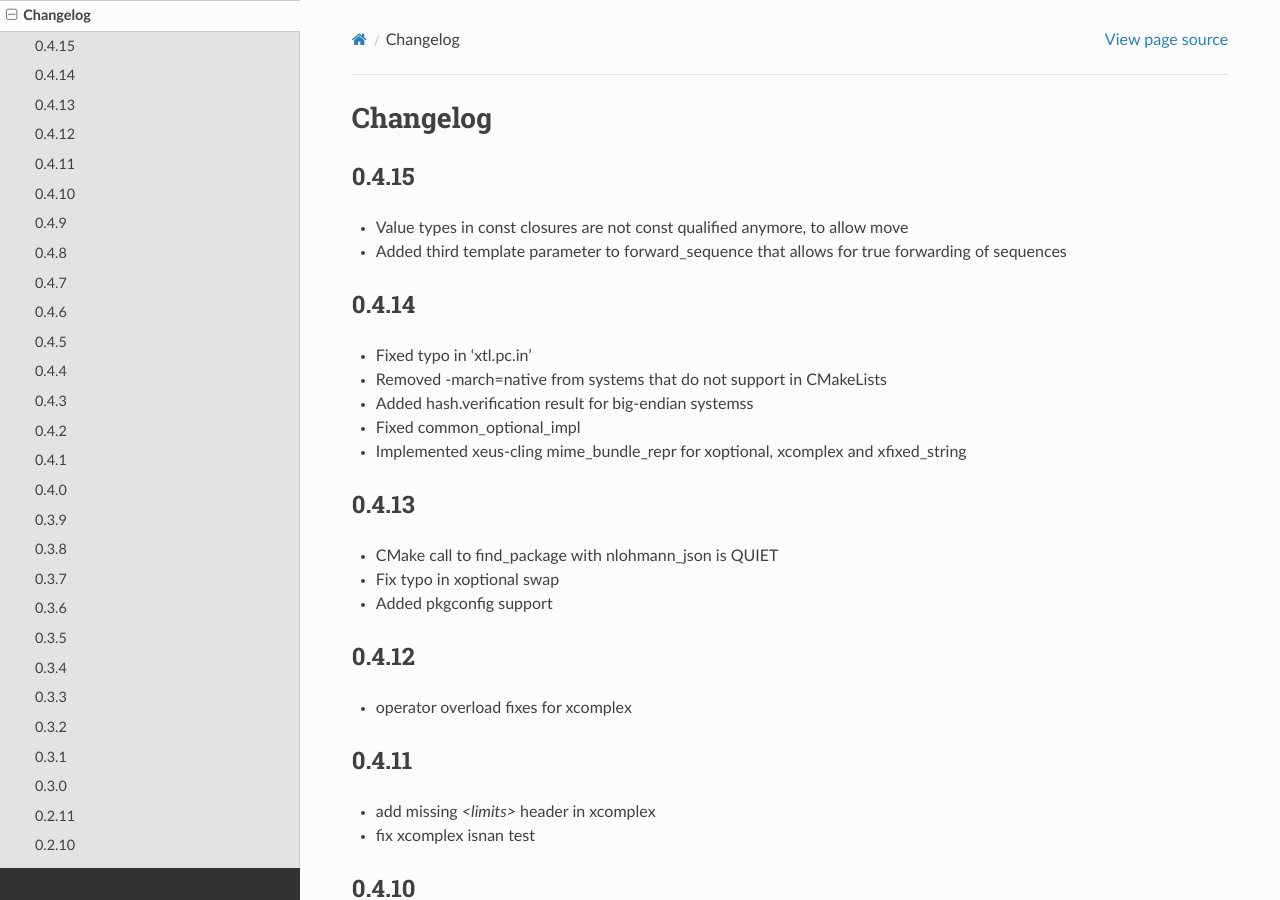
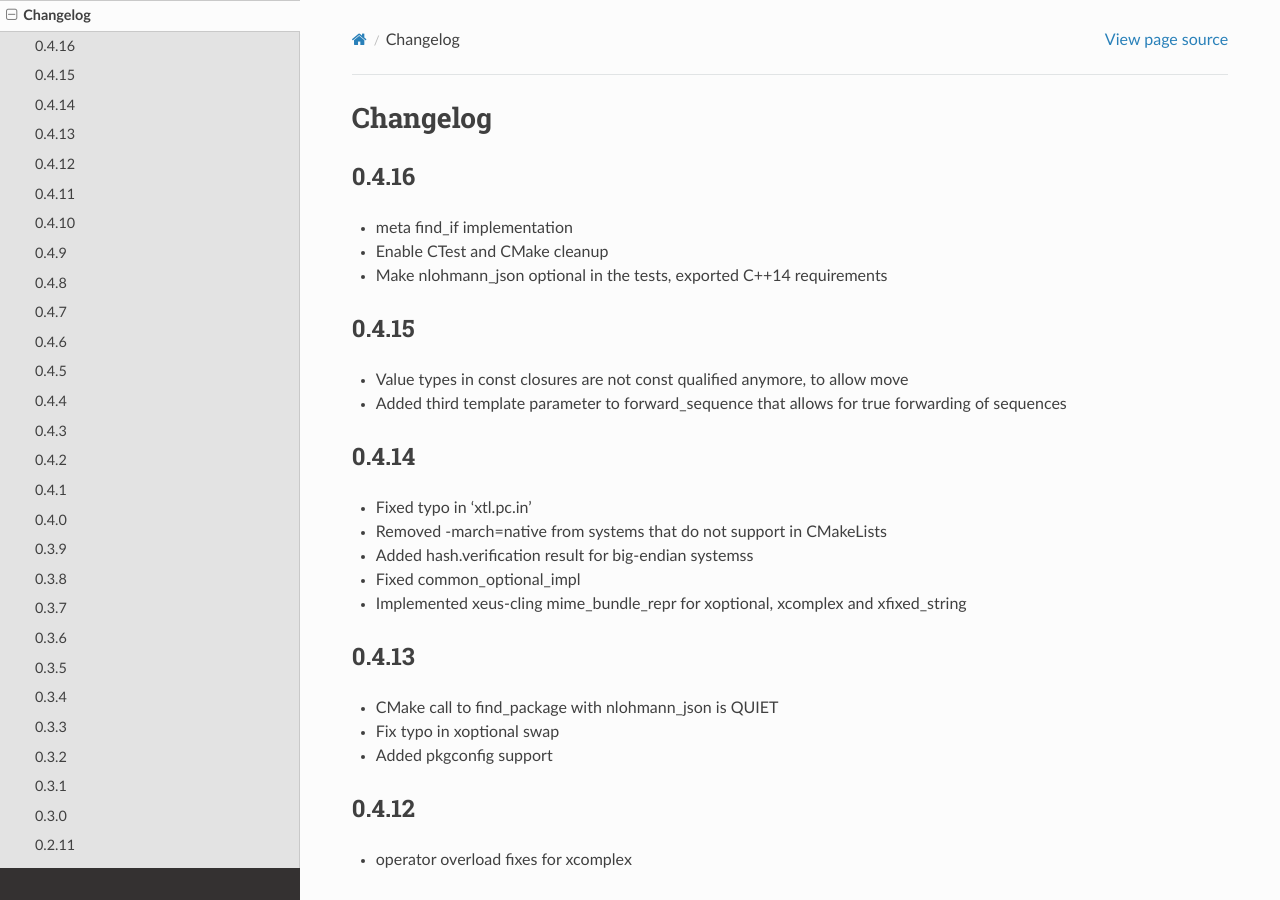
Before and after one commit to xtensor-stack/xtl, a Sphinx documentation site: the page built from docs/source/changelog.rst, in a window 1280 px wide and 900 px high. Built offline with Sphinx 7.4.7 and the Read the Docs theme 2.0.0, drawn with Linux system fonts in a browser that asks for light colours.

Commit message:
Release 0.4.16

```diff
--- a/docs/source/changelog.rst
+++ b/docs/source/changelog.rst
@@ -6,6 +6,13 @@
 
 Changelog
 =========
+
+0.4.16
+------
+
+- meta find_if implementation
+- Enable CTest and CMake cleanup
+- Make nlohmann_json optional in the tests, exported C++14 requirements
 
 0.4.15
 ------
```
Also changed, not shown: 1 other file.
